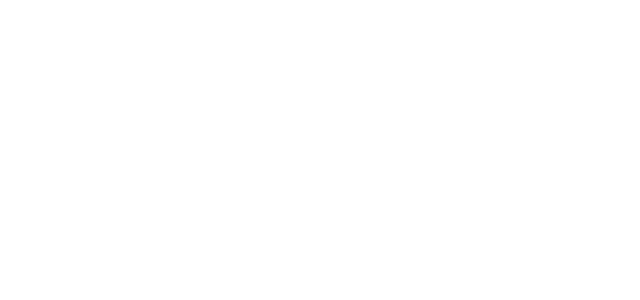
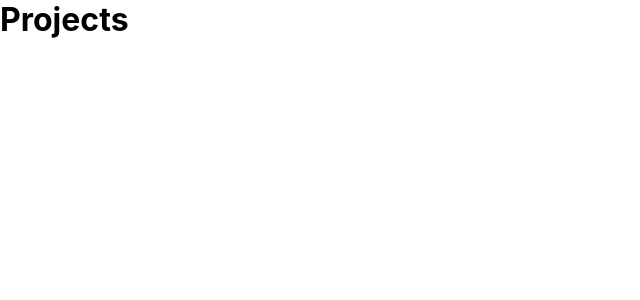
Before and after one commit to Uvacoder/test-abclinks2, a Nuxt app: page /projects in a window 1280 px wide. Before the commit this address had no page. Shown: the top 300 px of the page, without its empty margins (0-640 px from the left). Built offline with nearby package versions, Linux system fonts and the light colour scheme.

Commit message:
Initialized Projects Page

```diff
--- a/package.json
+++ b/package.json
@@ -11,7 +11,9 @@
     "generate": "nuxt generate"
   },
   "dependencies": {
-    "nuxt": "^2.0.0"
+    "node-sass": "^4.12.0",
+    "nuxt": "^2.0.0",
+    "sass-loader": "^7.1.0"
   },
   "devDependencies": {}
 }
--- /dev/null
+++ b/pages/projects.vue
@@ -0,0 +1,15 @@
+<template>
+    <div>
+        <h1>Projects</h1>
+    </div>
+</template>
+
+<script>
+    export default {
+
+    }
+</script>
+
+<style lang="scss" scoped>
+
+</style>
```
Also changed, not shown: 1 other file (tests, documents, lock files or other folders).
